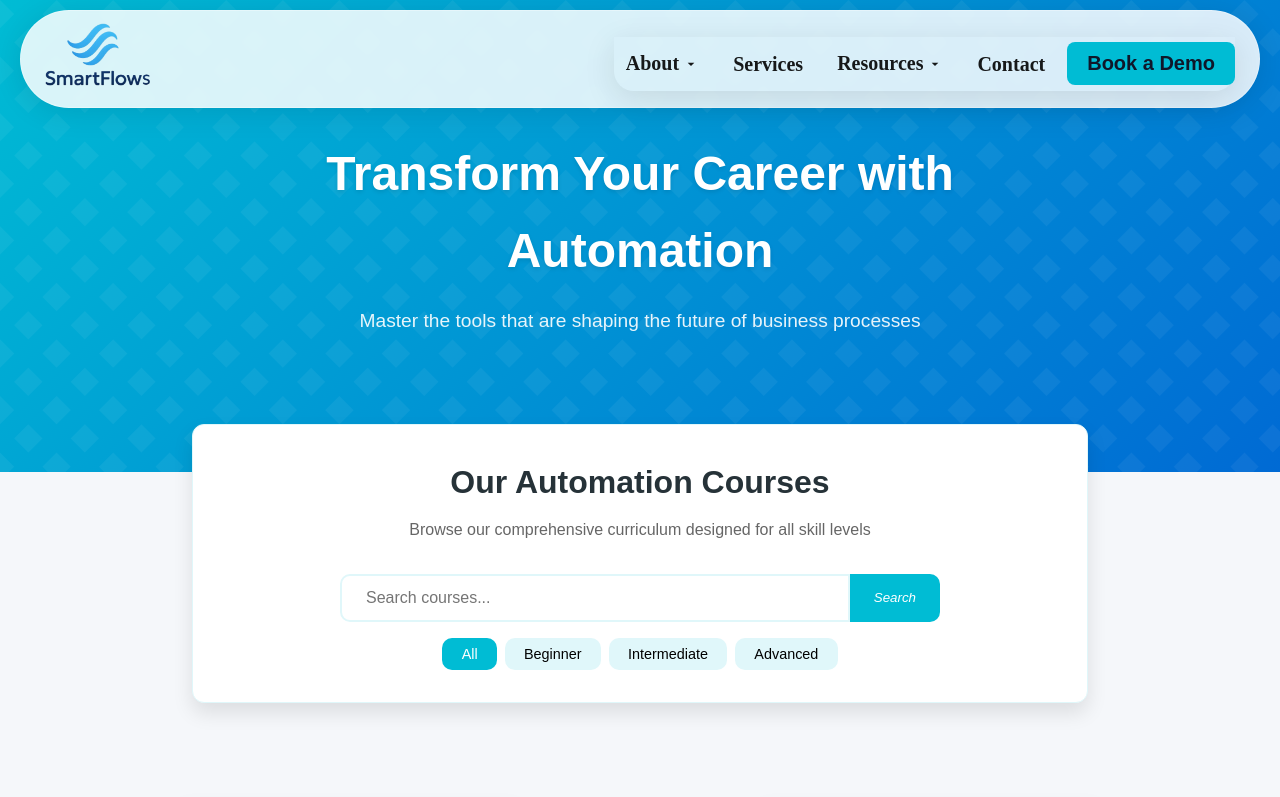
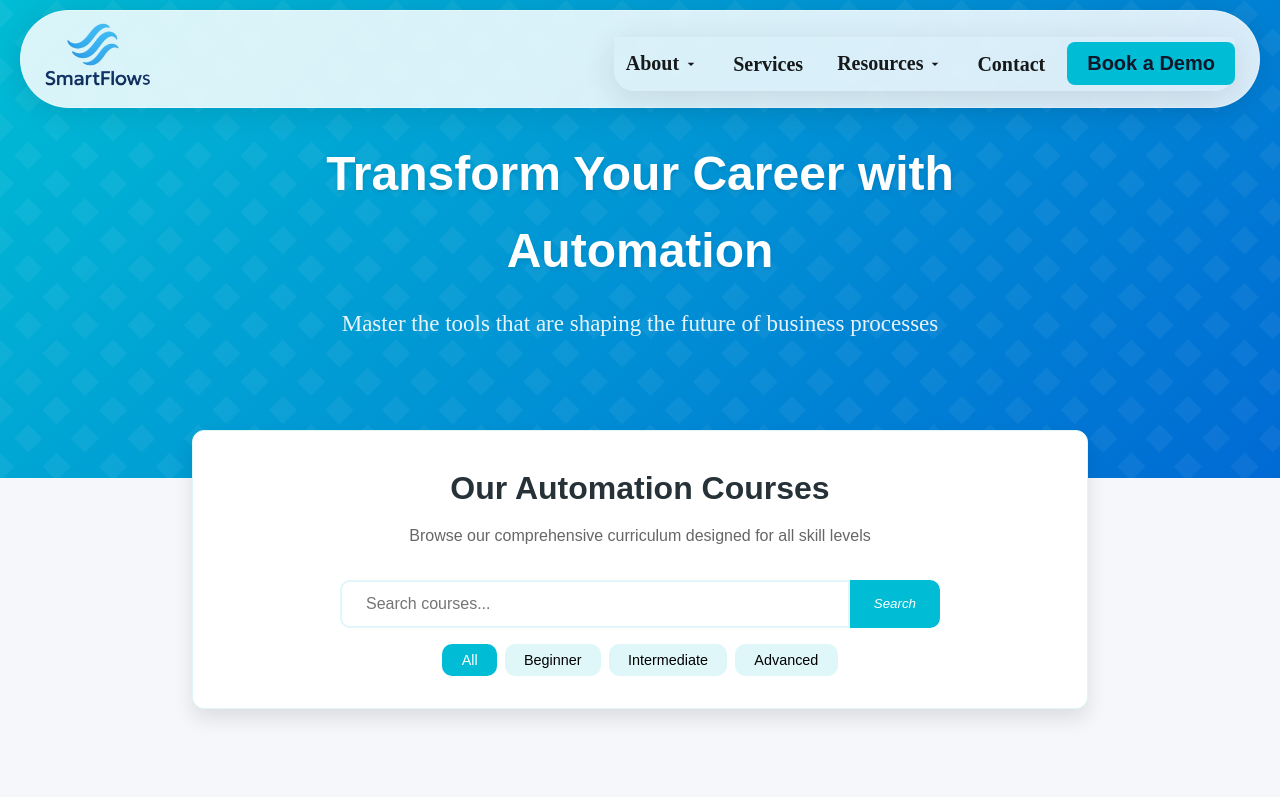
Before and after one commit to Shauryaraje7/SMART-FLOWS, a React (Vite) app: page /courses in a window 1280 px wide. Shown: the top 797 px of the page. Built offline with nearby package versions, Linux system fonts and the light colour scheme.

Commit message:
version 11.0.3

```diff
--- a/src/components/Sections/courses.jsx
+++ b/src/components/Sections/courses.jsx
@@ -1089,8 +1089,8 @@ const CoursePage = () => {
     <div className="course-page">
       <div className="course-hero">
         <div className="hero-content-course">
-          <h1 className='Allh1'>Transform Your Career with Automation</h1>
-          <p>Master the tools that are shaping the future of business processes</p>
+          <h1 className='Allh1 headings'>Transform Your Career with Automation</h1>
+          <p className='AllP headingpara '   >Master the tools that are shaping the future of business processes</p>
         </div>
       </div>
 
--- a/src/components/styles/courses.css
+++ b/src/components/styles/courses.css
@@ -58,7 +58,7 @@ body {
 
 .hero-content-course h1 {
   color: white;
-  font-size: 3rem;
+
   margin-bottom: 1rem;
   font-weight: 700;
   text-shadow: 0 2px 4px rgba(0, 0, 0, 0.1);
@@ -66,7 +66,7 @@ body {
 }
 
 .hero-content-course p {
-  font-size: 1.2rem;
+
   opacity: 0.9;
   color: #ffffff;
 }
```
